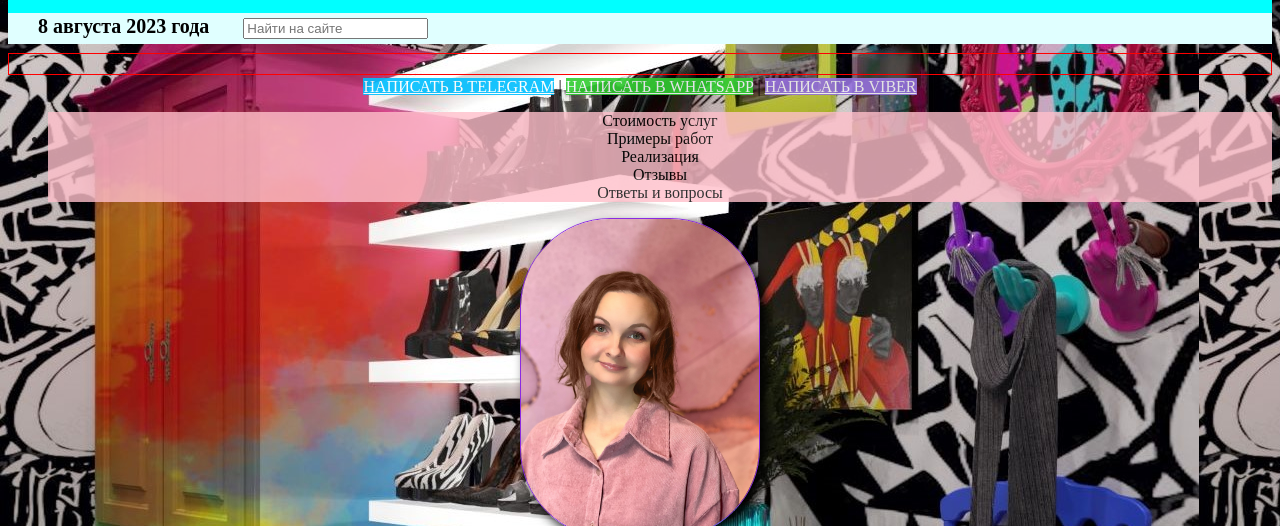
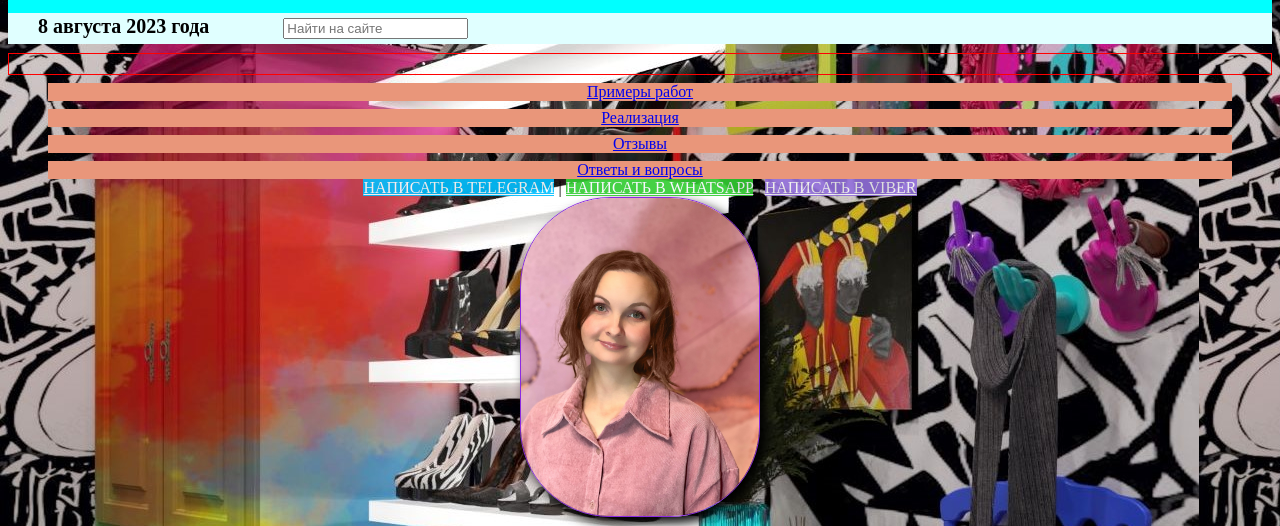
Before and after one commit to and-adad/portfolio.github.io, a plain HTML site: page index.html in a window 1280 px wide. Shown: the part 77-603 px from the top of the page. Drawn offline with Linux system fonts and the light colour scheme.

Commit message:
отцентрировал список услуг

```diff
--- a/css/style.css
+++ b/css/style.css
@@ -8,6 +8,14 @@ h1 {
 }
 a {
 
+}
+.list {
+  background-color: darksalmon;
+  margin-top: 8px;
+  margin-right: 40px;
+  margin-left: 40px;
+}
+.listitem {
 }
 #valentina {
   display: flex;
@@ -42,6 +50,7 @@ strong {
 input {
   margin-top: 5px;
   margin-bottom: 5px;
+  margin-left: 40px;
 }
 .messenger:hover {
   border: 4px solid #323232;
--- a/index.html
+++ b/index.html
@@ -26,14 +26,20 @@
   </section>
 
   <nav>
+    <div>
+      <div class="list"><a href="#" class="listitem">Примеры работ</a></div>
+      <div class="list"><a href="#" class="listitem">Реализация</a></div>
+      <div class="list"><a href="#" class="listitem">Отзывы</a></div>
+      <div class="list"><a href="#" class="listitem">Ответы и вопросы</a></div>
+    </div>
     <a href="" class="telegram messenger">НАПИСАТЬ В TELEGRAM</a> | <a href="" class="whatsapp messenger" id="favourite">НАПИСАТЬ В WHATSAPP</a> | <a href="" class="viber messenger">НАПИСАТЬ В VIBER</a>
-    <ul>
-      <li><a href="#"></a>Стоимость услуг</li>
-      <li><a href="#"></a>Примеры работ</li>
-      <li><a href="#"></a>Реализация</li>
-      <li><a href="#"></a>Отзывы</li>
-      <li><a href="#"></a>Ответы и вопросы</li>
-    </ul>
+<!--    <ul>
+      <li><a href="#"></a></li>
+      <li><a href="#"></a></li>
+      <li><a href="#"></a></li>
+      <li><a href="#"></a></li>
+      <li><a href="#"></a></li>
+    </ul>-->
   </nav>
   <div id="valentina">
     <img src="img/EkaterinaAkhmetyanova.jpg" class="information__image" alt="Фото">
```
